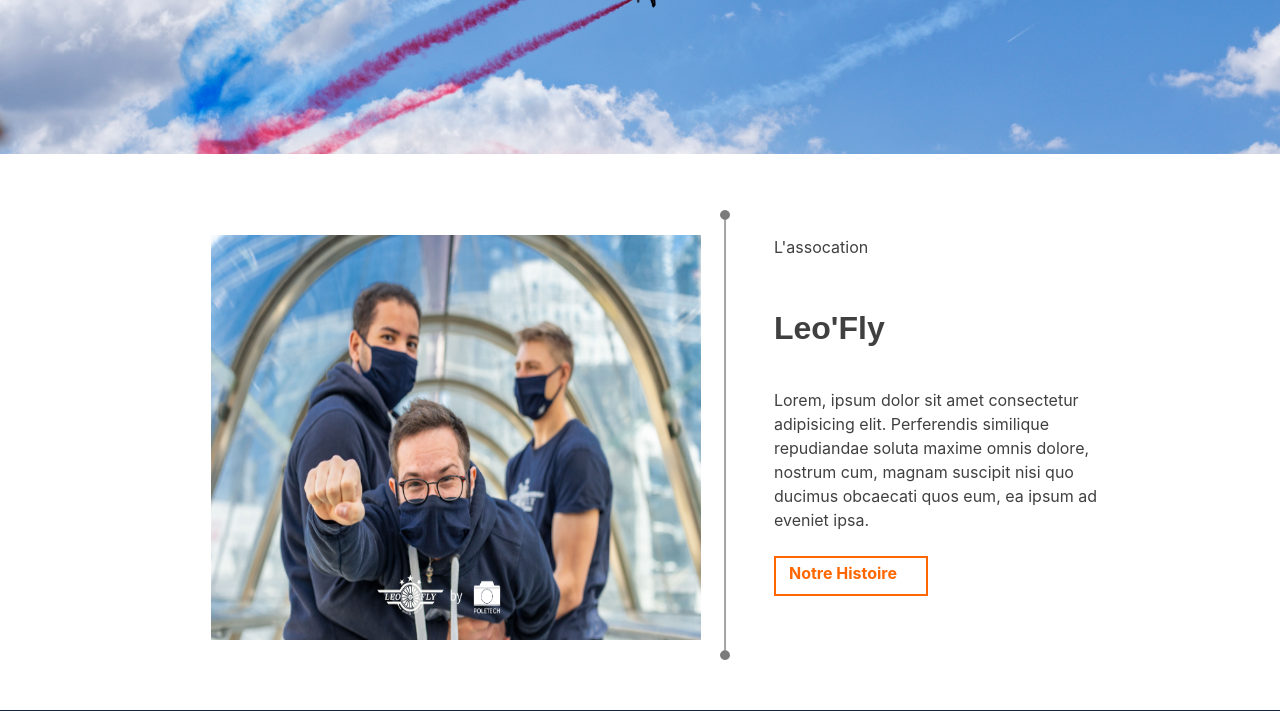
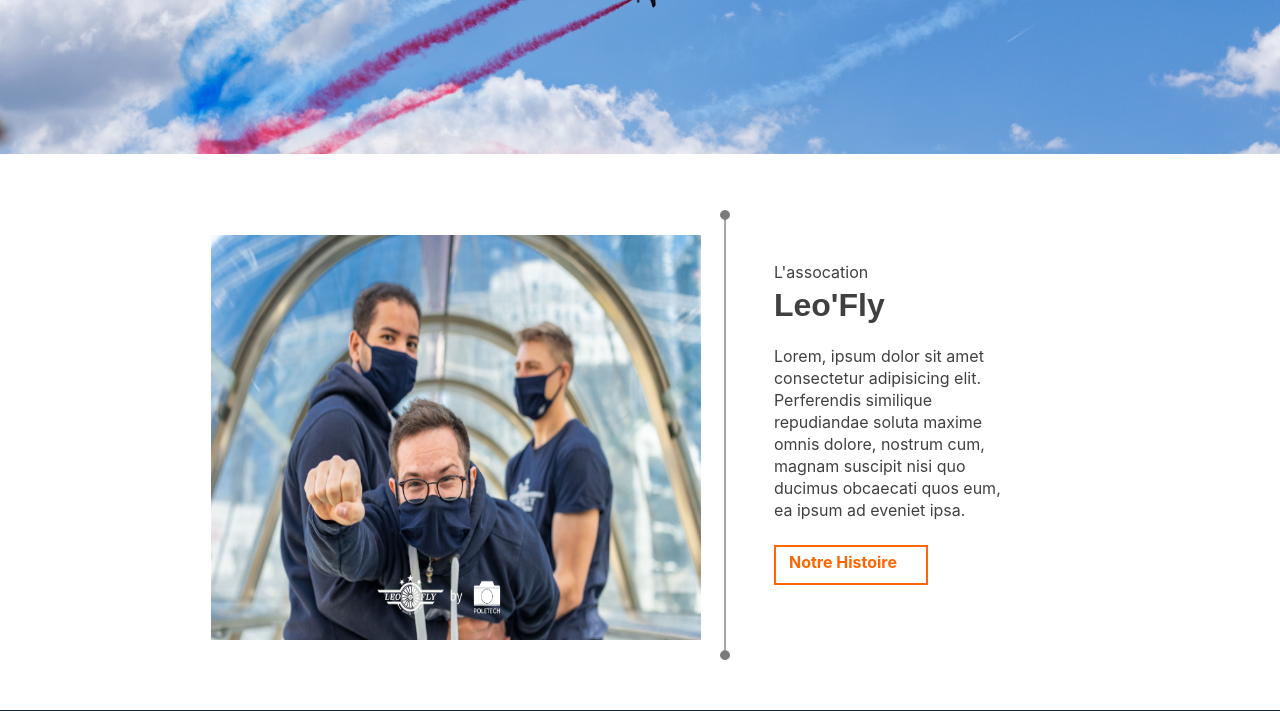
Before and after one commit to AntoineBendafiSchulmann/BAP1_Leofly_wp, a WordPress theme: template leofly_wp/web/app/themes/leofly_wp/index.php in a window 1280 px wide. Shown: the part 600-1311 px from the top of the page. Run offline with PHP 8.4 and a stand-in for WordPress, Linux system fonts and the light colour scheme; the site name, menu and one post (Sample post) are stand-ins, and other content is empty; style sheets or scripts are compiled from the project's sources; some libraries are stand-ins or nearby versions; some web fonts are replaced.

Commit message:
finally finish the first introduction

```diff
--- a/leofly_wp/web/app/themes/leofly_wp/index.php
+++ b/leofly_wp/web/app/themes/leofly_wp/index.php
@@ -35,9 +35,15 @@ get_header();
         <img class="membre_superman" src="app/themes/leofly_wp/img/LF_Bureau_50.png" alt="membres de léofly faisant la pose">
         <img class="decoration_site" src="app/themes/leofly_wp/img/Groupe_28.png" alt="décoration verticale pour le site">
         <div class="text_homepage">
+            <div class="homepage_box1">
         <p class="text_homepage_2">L'assocation</p>
+            </div>
+            <div class="homepage_box2">
         <h1 class="titre_homepage">Leo'Fly</h1>
+            </div>
+            <div class="homepage_box3">
         <p class="text_homepage_3">Lorem, ipsum dolor sit amet consectetur adipisicing elit. Perferendis similique repudiandae soluta maxime omnis dolore, nostrum cum, magnam suscipit nisi quo ducimus obcaecati quos eum, ea ipsum ad eveniet ipsa.</p>
+            </div>
         <div class="notre_histoire">
             <p class="bouton_homepage"> Notre Histoire </p>
         </div>
--- a/leofly_wp/web/app/themes/leofly_wp/sass/base/_base.scss
+++ b/leofly_wp/web/app/themes/leofly_wp/sass/base/_base.scss
@@ -47,6 +47,15 @@
 
 /* texte a droite de la photo des membres */
 
+.homepage_box1{
+height: 25px;
+margin-top: 25px;
+}
+
+.homepage_box2{
+    height: 70px;
+}
+
 .text_homepage{
     width: 40%;
     height: auto;
@@ -64,6 +73,8 @@
 .text_homepage_3{
     margin-left: 25px;
     margin-top: 15px;
+    width: 60%;
+    line-height: 22px;
 }
 
 .titre_homepage{
--- a/leofly_wp/web/app/themes/leofly_wp/style.css
+++ b/leofly_wp/web/app/themes/leofly_wp/style.css
@@ -635,6 +635,15 @@ textarea {
 }
 
 /* texte a droite de la photo des membres */
+.homepage_box1 {
+  height: 25px;
+  margin-top: 25px;
+}
+
+.homepage_box2 {
+  height: 70px;
+}
+
 .text_homepage {
   width: 40%;
   height: auto;
@@ -650,6 +659,8 @@ textarea {
 .text_homepage_3 {
   margin-left: 25px;
   margin-top: 15px;
+  width: 60%;
+  line-height: 22px;
 }
 
 .titre_homepage {
```
Also changed, not shown: 1 other file.
